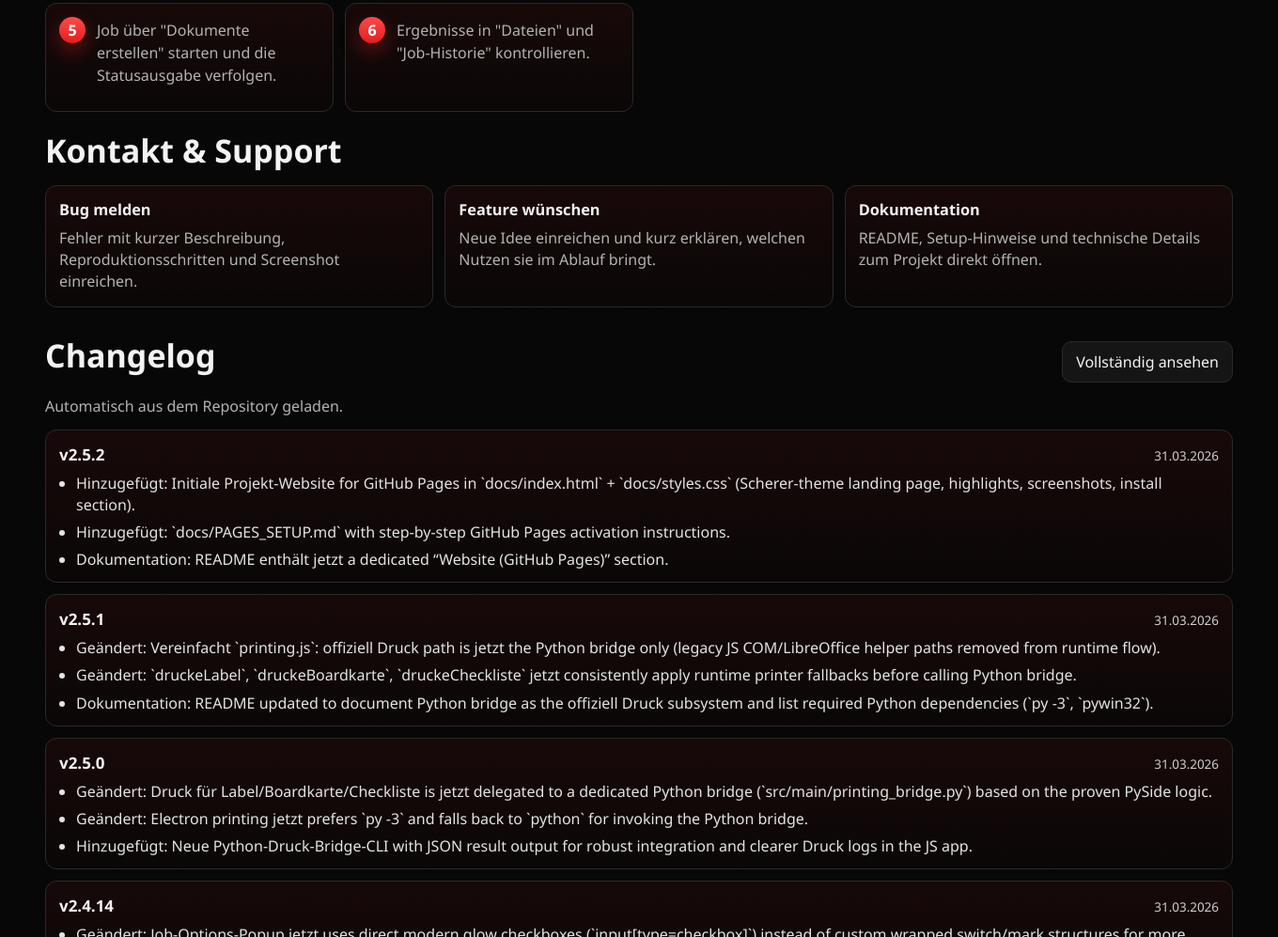
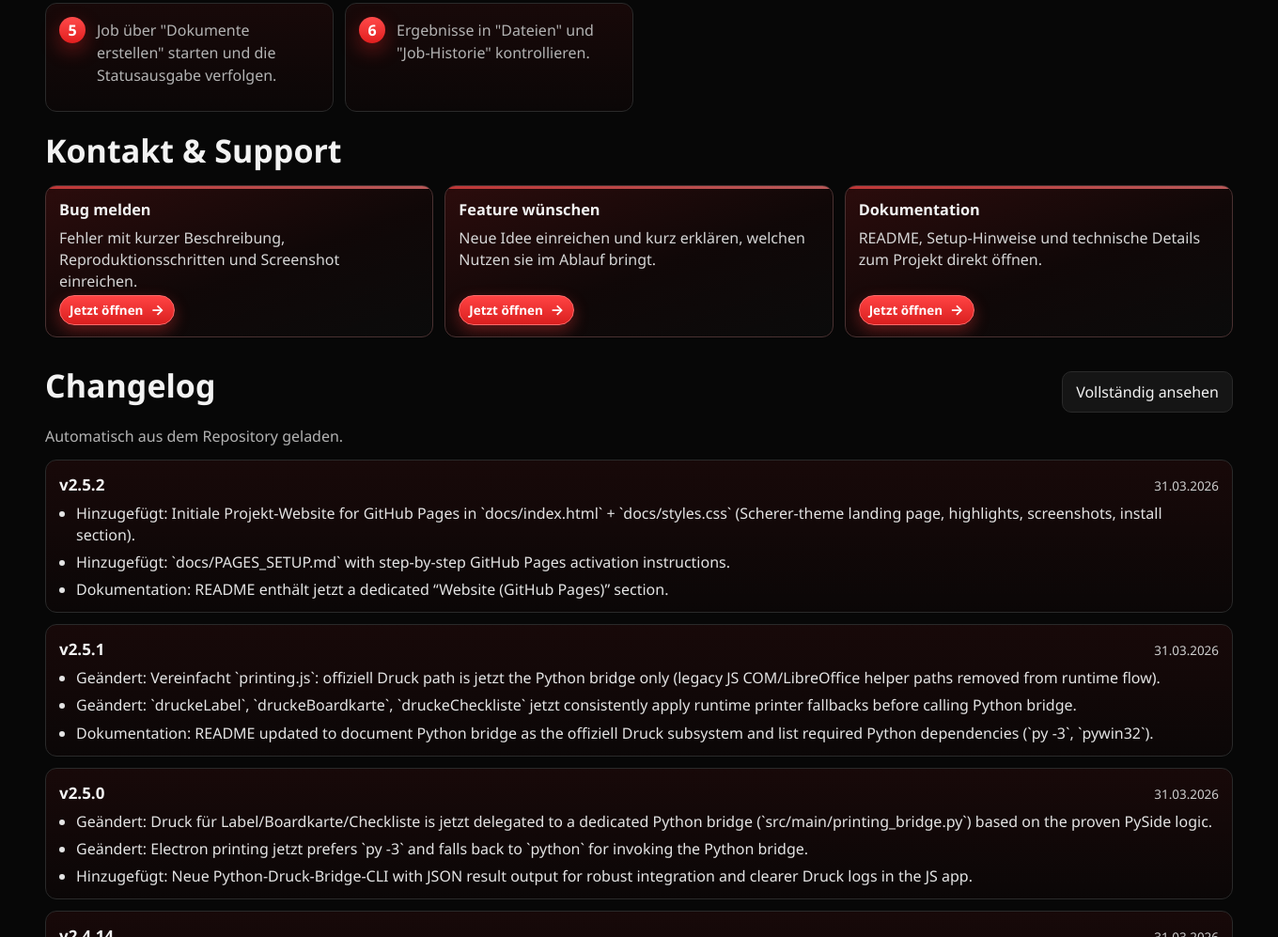
Before and after one commit to SpookyyQ/Scherer-Dokument-Generator-JS-Public, an Electron app: page docs/index.html in a window 1360 px wide. Shown: the part 2353-3350 px from the top of the page at 94% size. Drawn offline with Linux system fonts and the light colour scheme; no server answers.

Commit message:
style(docs): make support cards visually prominent and clearly clickable

```diff
--- a/docs/index.html
+++ b/docs/index.html
@@ -5,7 +5,7 @@
   <meta name="viewport" content="width=device-width, initial-scale=1" />
   <title>Scherer Dokument-Generator</title>
   <meta name="description" content="Scherer Dokument-Generator: Boardkarte, Label und Checkliste schnell erstellen und drucken." />
-  <link rel="stylesheet" href="./styles.css?v=20260401-10" />
+  <link rel="stylesheet" href="./styles.css?v=20260401-11" />
   <script src="./site.js?v=20260401-3" defer></script>
 </head>
 <body>
@@ -180,14 +180,17 @@
         <a class="support-card" href="https://github.com/SpookyyQ/Scherer-Dokument-Generator-JS-Public/issues/new?labels=bug&title=%5BBug%5D%20" target="_blank" rel="noreferrer">
           <h3>Bug melden</h3>
           <p>Fehler mit kurzer Beschreibung, Reproduktionsschritten und Screenshot einreichen.</p>
+          <span class="support-cta">Jetzt öffnen</span>
         </a>
         <a class="support-card" href="https://github.com/SpookyyQ/Scherer-Dokument-Generator-JS-Public/issues/new?labels=enhancement&title=%5BFeature%5D%20" target="_blank" rel="noreferrer">
           <h3>Feature wünschen</h3>
           <p>Neue Idee einreichen und kurz erklären, welchen Nutzen sie im Ablauf bringt.</p>
+          <span class="support-cta">Jetzt öffnen</span>
         </a>
         <a class="support-card" href="https://github.com/SpookyyQ/Scherer-Dokument-Generator-JS-Public#readme" target="_blank" rel="noreferrer">
           <h3>Dokumentation</h3>
           <p>README, Setup-Hinweise und technische Details zum Projekt direkt öffnen.</p>
+          <span class="support-cta">Jetzt öffnen</span>
         </a>
       </div>
     </section>
--- a/docs/styles.css
+++ b/docs/styles.css
@@ -541,13 +541,26 @@ main { padding: 28px clamp(16px, 4vw, 48px) 54px; }
 
 .support-card {
   display: block;
+  position: relative;
+  overflow: hidden;
   text-decoration: none;
   color: inherit;
-  background: linear-gradient(180deg, rgba(255,42,42,.07), rgba(255,42,42,.02));
-  border: 1px solid var(--line);
+  background: linear-gradient(160deg, rgba(255, 42, 42, 0.15), rgba(255, 42, 42, 0.04) 55%, rgba(255, 255, 255, 0.02));
+  border: 1px solid #493131;
   border-radius: 12px;
-  padding: 14px;
-  transition: transform 180ms ease, border-color 180ms ease, box-shadow 180ms ease;
+  padding: 14px 14px 46px;
+  transition: transform 180ms ease, border-color 180ms ease, box-shadow 180ms ease, background 180ms ease;
+}
+
+.support-card::before {
+  content: "";
+  position: absolute;
+  top: 0;
+  left: 0;
+  right: 0;
+  height: 3px;
+  background: linear-gradient(90deg, #ff4a4a, #ff7b7b);
+  opacity: .7;
 }
 
 .support-card h3 {
@@ -557,14 +570,42 @@ main { padding: 28px clamp(16px, 4vw, 48px) 54px; }
 
 .support-card p {
   margin: 8px 0 0;
-  color: var(--muted);
+  color: #d6d6d6;
   line-height: 1.45;
 }
 
 .support-card:hover {
-  transform: translateY(-2px);
-  border-color: #5e2b2b;
-  box-shadow: 0 10px 20px rgba(0, 0, 0, 0.22), 0 0 0 2px rgba(255, 58, 58, 0.08);
+  transform: translateY(-3px);
+  border-color: #c04747;
+  background: linear-gradient(160deg, rgba(255, 42, 42, 0.22), rgba(255, 42, 42, 0.08) 55%, rgba(255, 255, 255, 0.04));
+  box-shadow: 0 12px 24px rgba(0, 0, 0, 0.24), 0 0 0 3px rgba(255, 70, 70, 0.18);
+}
+
+.support-cta {
+  position: absolute;
+  left: 14px;
+  bottom: 12px;
+  display: inline-flex;
+  align-items: center;
+  gap: 8px;
+  padding: 6px 10px;
+  border-radius: 999px;
+  font-size: .84rem;
+  font-weight: 700;
+  color: #fff;
+  background: linear-gradient(180deg, #ff4343, #da1f1f);
+  border: 1px solid #ff6a6a;
+  box-shadow: 0 6px 16px rgba(255, 60, 60, 0.35);
+}
+
+.support-cta::after {
+  content: "→";
+  font-size: .95rem;
+  line-height: 1;
+}
+
+.support-card:hover .support-cta {
+  transform: translateX(2px);
 }
 
 .reveal {
```
